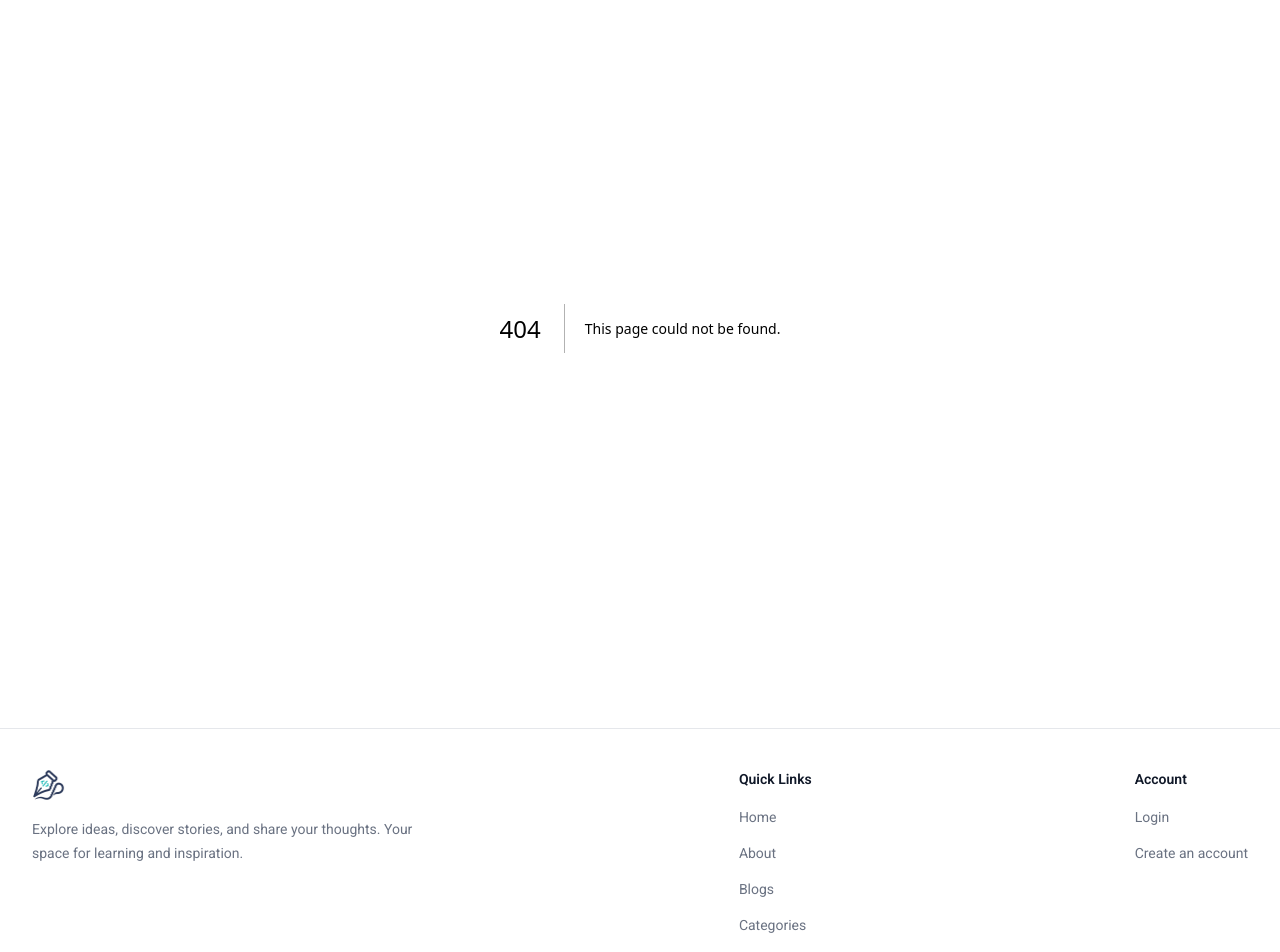
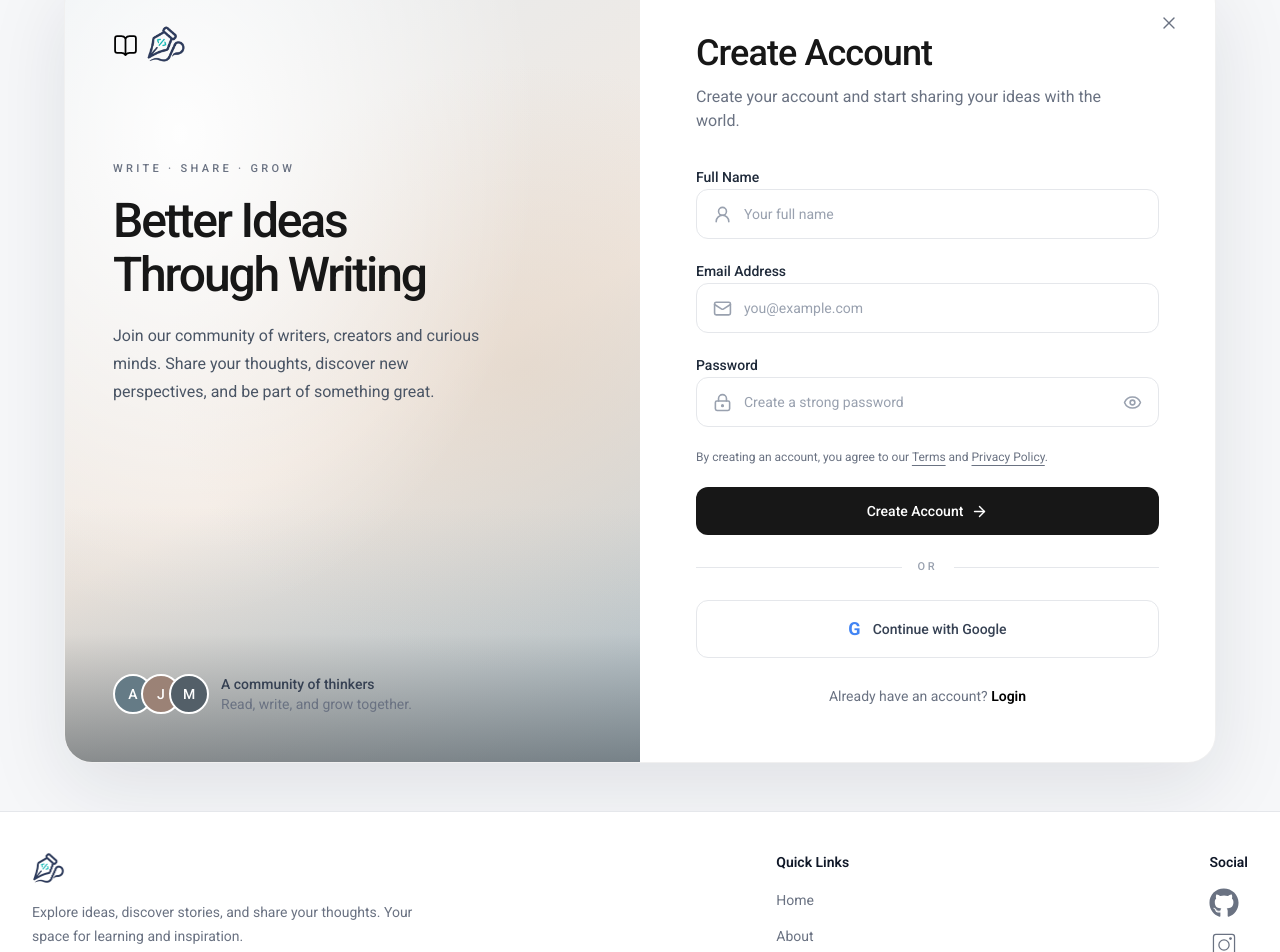
Before and after one commit to nrd00/devpen, a Next.js app: page /signup in a window 1280 px wide. Before the commit this address had no page. Shown: the part 153-1105 px from the top of the page. Built offline with nearby package versions, Linux system fonts and the light colour scheme.

Commit message:
Modify footer and logi,signup and forget password

```diff
--- /dev/null
+++ b/app/(auth)/forgot-password/page.tsx
@@ -0,0 +1,6 @@
+import AuthForm from "@/components/AuthForm";
+
+
+export default function ForgotPasswordPage() {
+  return <AuthForm mode="forgot-password" />;
+}
--- /dev/null
+++ b/app/(auth)/login/page.tsx
@@ -0,0 +1,5 @@
+import AuthForm from "@/components/AuthForm";
+
+export default function LoginPage() {
+  return <AuthForm mode="login" />;
+}
--- /dev/null
+++ b/app/(auth)/reset-password/page.tsx
@@ -0,0 +1,5 @@
+import AuthForm from "@/components/AuthForm";
+
+export default function ResetPage() {
+  return <AuthForm mode="reset-password" />;
+}
--- /dev/null
+++ b/app/(auth)/signup/page.tsx
@@ -0,0 +1,5 @@
+import AuthForm from "@/components/AuthForm";
+
+export default function SignUpPage() {
+  return <AuthForm mode="signup" />;
+}
--- a/app/authform/page.tsx
+++ b/components/AuthForm.tsx
@@ -1,9 +1,9 @@
 "use client";
 
-import { useState } from "react";
+import { useState, type FormEvent } from "react";
 import Link from "next/link";
 import { useRouter } from "next/navigation";
-import { useAuth } from "../context/AuthContext";
+import { useAuth } from "@/app/context/AuthContext";
 import {
   ArrowRight,
   BookOpen,
@@ -14,41 +14,106 @@ import {
   UserRound,
   X,
 } from "lucide-react";
+import Logo from "/assets/logo.png";
+import Image from "next/image";
 
-const modes = ["Login", "Sign Up", "Reset Password"];
+type AuthMode = "login" | "signup" | "forgot-password" | "reset-password";
 
-export default function AuthForm() {
+type AuthFormProps = {
+  mode: AuthMode;
+};
+
+export default function AuthForm({ mode }: AuthFormProps) {
   const router = useRouter();
   const { login } = useAuth();
 
-  const [mode, setMode] = useState("Login");
   const [showPassword, setShowPassword] = useState(false);
   const [remember, setRemember] = useState(true);
 
-  const isLogin = mode === "Login";
-  const isSignup = mode === "Sign Up";
-  const isReset = mode === "Reset Password";
-
+  const [name, setName] = useState("");
   const [email, setEmail] = useState("");
   const [password, setPassword] = useState("");
+  const [confirmPassword, setConfirmPassword] = useState("");
+
   const [error, setError] = useState("");
+  const [message, setMessage] = useState("");
 
-  function changeMode(nextMode: string) {
-    setMode(nextMode);
-    setShowPassword(false);
-  }
+  const isLogin = mode === "login";
+  const isSignup = mode === "signup";
+  const isForgotPassword = mode === "forgot-password";
+  const isResetPassword = mode === "reset-password";
 
-  function handleSubmit(e: React.SubmitEvent<HTMLFormElement>) {
+  const showPasswordFields = isLogin || isSignup || isResetPassword;
+
+  const title = {
+    login: "Welcome Back",
+    signup: "Create Account",
+    "forgot-password": "Forgot Password?",
+    "reset-password": "Set New Password",
+  }[mode];
+
+  const description = {
+    login:
+      "Sign in to your account to continue reading and writing amazing stories.",
+    signup:
+      "Create your account and start sharing your ideas with the world.",
+    "forgot-password":
+      "Enter your email address and we'll help you recover your account.",
+    "reset-password":
+      "Choose a new password to secure your account.",
+  }[mode];
+
+  const submitLabel = {
+    login: "Login",
+    signup: "Create Account",
+    "forgot-password": "Send Reset Link",
+    "reset-password": "Update Password",
+  }[mode];
+
+  function handleSubmit(e: FormEvent<HTMLFormElement>) {
     e.preventDefault();
+
     setError("");
+    setMessage("");
 
+    if (isLogin) {
       const success = login(email.trim(), password);
 
       if (success) {
-      alert("Login successful!");
         router.replace("/admin");
       } else {
         setError("Invalid email or password.");
+      }
+
+      return;
+    }
+
+    if (isSignup) {
+      // Connect this form to your registration API when it is ready.
+      setError(
+        "Account registration is not connected yet. Please try again later.",
+      );
+      return;
+    }
+
+    if (isForgotPassword) {
+      // Connect this form to your password-reset email API.
+      setError(
+        "Password recovery is not connected yet. Please try again later.",
+      );
+      return;
+    }
+
+    if (isResetPassword) {
+      if (password !== confirmPassword) {
+        setError("Passwords do not match.");
+        return;
+      }
+
+      // A real implementation must validate a reset token on the server.
+      setError(
+        "Password updating is not connected yet. Please use the password-reset API when it is available.",
+      );
     }
   }
 
@@ -57,22 +122,20 @@ export default function AuthForm() {
       <div className="mx-auto grid w-full max-w-6xl overflow-hidden rounded-[28px] border border-black/6 bg-white shadow-[0_24px_80px_rgba(20,30,50,0.10)] lg:min-h-172.5 lg:grid-cols-2">
         {/* Left: Editorial panel */}
         <section className="relative flex min-h-85 flex-col overflow-hidden bg-[#e9edf0] p-7 sm:p-10 lg:min-h-172.5 lg:p-12">
-          {/* Decorative background */}
           <div className="absolute inset-0 bg-[radial-gradient(ellipse_at_20%_20%,rgba(255,255,255,0.95),transparent_55%),radial-gradient(ellipse_at_80%_50%,rgba(224,210,196,0.6),transparent_55%),linear-gradient(150deg,#e5ebef,#f2e9e1_55%,#b9c8d0)]" />
 
+          {/* Logo */}
           <div className="relative z-10 flex items-center gap-2">
             <BookOpen size={25} strokeWidth={1.7} />
-            {/* Logo */}
-            <Link
-              href="/"
-              className="text-2xl font-medium text-black sm:text-3xl hover:text-gray-500"
+
+            <p
+              className="w-10 h-10 font-medium text-black transition hover:text-gray-500 sm:text-3xl"
             >
-              dev
-              <span className="text-red-500 text-5xl">.</span>
-              <span>pen</span>
-            </Link>
+              <Image src={Logo} alt="Logo"/>
+            </p>
           </div>
 
+          {/* Introduction */}
           <div className="relative z-10 mt-12 max-w-md sm:mt-16 lg:mt-24">
             <p className="mb-4 text-[11px] font-medium tracking-[0.3em] text-gray-500">
               WRITE · SHARE · GROW
@@ -91,9 +154,10 @@ export default function AuthForm() {
             </p>
           </div>
 
-          {/* Decorative desk illustration */}
+          {/* Decorative background */}
           <div className="pointer-events-none absolute inset-x-0 bottom-0 h-48 bg-linear-to-t from-[#343b40]/50 via-[#7d8b91]/15 to-transparent sm:h-64" />
 
+          {/* Community */}
           <div className="relative z-10 mt-auto pt-12">
             <div className="flex items-center gap-3">
               <div className="flex -space-x-3">
@@ -101,7 +165,11 @@ export default function AuthForm() {
                   <div
                     key={initial}
                     className={`flex size-10 items-center justify-center rounded-full border-2 border-white text-sm font-medium text-white ${
-                      ["bg-[#657b86]", "bg-[#9b8276]", "bg-[#535f68]"][index]
+                      [
+                        "bg-[#657b86]",
+                        "bg-[#9b8276]",
+                        "bg-[#535f68]",
+                      ][index]
                     }`}
                   >
                     {initial}
@@ -111,7 +179,9 @@ export default function AuthForm() {
 
               <div className="text-sm leading-5 text-gray-700">
                 <p className="font-medium">A community of thinkers</p>
-                <p className="text-gray-500">Read, write, and grow together.</p>
+                <p className="text-gray-500">
+                  Read, write, and grow together.
+                </p>
               </div>
             </div>
           </div>
@@ -127,42 +197,14 @@ export default function AuthForm() {
             <X size={20} strokeWidth={1.6} />
           </Link>
 
-          <div className="mb-8 mt-7 sm:mb-10 sm:mt-0">
-            {/* Mode selector */}
-            <div className="grid grid-cols-3 rounded-full bg-[#f4f5f7] p-1">
-              {modes.map((item) => (
-                <button
-                  key={item}
-                  type="button"
-                  onClick={() => changeMode(item)}
-                  className={`rounded-full px-2 py-3 text-xs transition-all duration-200 sm:text-sm ${
-                    mode === item
-                      ? "bg-[#171717] font-medium text-white shadow-sm"
-                      : "text-gray-600 hover:text-black"
-                  }`}
-                >
-                  {item}
-                </button>
-              ))}
-            </div>
-          </div>
-
           {/* Heading */}
-          <div className="mb-7">
+          <div className="mb-7 mt-7 sm:mb-8 sm:mt-0">
             <h2 className="text-3xl font-medium tracking-tight text-[#171717] sm:text-4xl">
-              {isLogin
-                ? "Welcome Back"
-                : isSignup
-                  ? "Create Account"
-                  : "Reset Password"}
+              {title}
             </h2>
 
             <p className="mt-3 max-w-md text-sm leading-6 text-gray-500 sm:text-base">
-              {isLogin
-                ? "Sign in to your account to continue reading and writing amazing stories."
-                : isSignup
-                  ? "Create your account and start sharing your ideas with the world."
-                  : "Enter your email address and we'll help you get back into your account."}
+              {description}
             </p>
           </div>
 
@@ -178,7 +220,11 @@ export default function AuthForm() {
                 </label>
 
                 <div className="flex items-center gap-3 rounded-xl border border-gray-200 px-4 transition focus-within:border-gray-500 focus-within:ring-2 focus-within:ring-black/5">
-                  <UserRound size={19} className="shrink-0 text-gray-400" />
+                  <UserRound
+                    size={19}
+                    className="shrink-0 text-gray-400"
+                  />
+
                   <input
                     id="name"
                     name="name"
@@ -186,6 +232,8 @@ export default function AuthForm() {
                     autoComplete="name"
                     placeholder="Your full name"
                     required
+                    value={name}
+                    onChange={(e) => setName(e.target.value)}
                     className="w-full bg-transparent py-3.5 text-sm outline-none placeholder:text-gray-400"
                   />
                 </div>
@@ -193,6 +241,7 @@ export default function AuthForm() {
             )}
 
             {/* Email */}
+            {!isResetPassword && (
               <div className="space-y-2">
                 <label
                   htmlFor="email"
@@ -203,6 +252,7 @@ export default function AuthForm() {
 
                 <div className="flex items-center gap-3 rounded-xl border border-gray-200 px-4 transition focus-within:border-gray-500 focus-within:ring-2 focus-within:ring-black/5">
                   <Mail size={19} className="shrink-0 text-gray-400" />
+
                   <input
                     id="email"
                     name="email"
@@ -216,49 +266,89 @@ export default function AuthForm() {
                   />
                 </div>
               </div>
+            )}
 
             {/* Password */}
-            {!isReset && (
+            {showPasswordFields && (
               <div className="space-y-2">
                 <label
                   htmlFor="password"
                   className="text-sm font-medium text-gray-800"
                 >
-                  Password
+                  {isResetPassword ? "New Password" : "Password"}
                 </label>
 
                 <div className="flex items-center gap-3 rounded-xl border border-gray-200 px-4 transition focus-within:border-gray-500 focus-within:ring-2 focus-within:ring-black/5">
-                  <LockKeyhole size={19} className="shrink-0 text-gray-400" />
+                  <LockKeyhole
+                    size={19}
+                    className="shrink-0 text-gray-400"
+                  />
 
                   <input
                     id="password"
                     name="password"
                     type={showPassword ? "text" : "password"}
                     autoComplete={
-                      isSignup ? "new-password" : "current-password"
+                      isLogin ? "current-password" : "new-password"
                     }
                     placeholder={
-                      isSignup
-                        ? "Create a strong password"
-                        : "Enter your password"
+                      isLogin
+                        ? "Enter your password"
+                        : "Create a strong password"
                     }
                     minLength={8}
                     required
-                    className="w-full bg-transparent py-3.5 text-sm outline-none placeholder:text-gray-400"
                     value={password}
                     onChange={(e) => setPassword(e.target.value)}
+                    className="w-full bg-transparent py-3.5 text-sm outline-none placeholder:text-gray-400"
                   />
 
                   <button
                     type="button"
-                    onClick={() => setShowPassword(!showPassword)}
+                    onClick={() => setShowPassword((previous) => !previous)}
                     aria-label={
                       showPassword ? "Hide password" : "Show password"
                     }
                     className="shrink-0 text-gray-400 transition hover:text-black"
                   >
-                    {showPassword ? <EyeOff size={19} /> : <Eye size={19} />}
+                    {showPassword ? (
+                      <EyeOff size={19} />
+                    ) : (
+                      <Eye size={19} />
+                    )}
                   </button>
+                </div>
+              </div>
+            )}
+
+            {/* Confirm password */}
+            {isResetPassword && (
+              <div className="space-y-2">
+                <label
+                  htmlFor="confirmPassword"
+                  className="text-sm font-medium text-gray-800"
+                >
+                  Confirm New Password
+                </label>
+
+                <div className="flex items-center gap-3 rounded-xl border border-gray-200 px-4 transition focus-within:border-gray-500 focus-within:ring-2 focus-within:ring-black/5">
+                  <LockKeyhole
+                    size={19}
+                    className="shrink-0 text-gray-400"
+                  />
+
+                  <input
+                    id="confirmPassword"
+                    name="confirmPassword"
+                    type={showPassword ? "text" : "password"}
+                    autoComplete="new-password"
+                    placeholder="Confirm your new password"
+                    minLength={8}
+                    required
+                    value={confirmPassword}
+                    onChange={(e) => setConfirmPassword(e.target.value)}
+                    className="w-full bg-transparent py-3.5 text-sm outline-none placeholder:text-gray-400"
+                  />
                 </div>
               </div>
             )}
@@ -276,46 +366,62 @@ export default function AuthForm() {
                   Remember me
                 </label>
 
-                <button
-                  type="button"
-                  onClick={() => changeMode("Reset Password")}
+                <Link
+                  href="/forgot-password"
                   className="font-medium text-gray-800 transition hover:text-gray-500"
                 >
                   Forgot password?
-                </button>
+                </Link>
               </div>
             )}
 
+            {/* Terms */}
             {isSignup && (
               <p className="text-xs leading-5 text-gray-500">
                 By creating an account, you agree to our{" "}
-                <Link href="/terms" className="underline underline-offset-4">
+                <Link
+                  href="/terms"
+                  className="underline underline-offset-4"
+                >
                   Terms
                 </Link>{" "}
                 and{" "}
-                <Link href="/privacy" className="underline underline-offset-4">
+                <Link
+                  href="/privacy"
+                  className="underline underline-offset-4"
+                >
                   Privacy Policy
                 </Link>
                 .
               </p>
             )}
 
+            {/* Error message */}
             {error && (
-              <p role="alert" className="text-sm text-red-600">
+              <p
+                role="alert"
+                className="rounded-lg bg-red-50 px-3 py-2 text-sm text-red-600"
+              >
                 {error}
               </p>
             )}
 
-            {/* Primary action */}
+            {/* Success message */}
+            {message && (
+              <p
+                role="status"
+                className="rounded-lg bg-green-50 px-3 py-2 text-sm text-green-700"
+              >
+                {message}
+              </p>
+            )}
+
+            {/* Submit button */}
             <button
               type="submit"
               className="group flex w-full items-center justify-center gap-2 rounded-xl bg-[#171717] px-5 py-3.5 text-sm font-medium text-white transition duration-200 hover:bg-black focus-visible:outline-none focus-visible:ring-2 focus-visible:ring-black focus-visible:ring-offset-2"
             >
-              {isLogin
-                ? "Login"
-                : isSignup
-                  ? "Create Account"
-                  : "Send Reset Link"}
+              {submitLabel}
 
               <ArrowRight
                 size={17}
@@ -324,19 +430,24 @@ export default function AuthForm() {
             </button>
           </form>
 
-          {/* Divider and social sign-in */}
-          {!isReset && (
+          {/* Social sign-in placeholder */}
+          {(isLogin || isSignup) && (
             <>
               <div className="my-6 flex items-center gap-4">
                 <div className="h-px flex-1 bg-gray-200" />
+
                 <span className="text-[11px] font-medium tracking-[0.25em] text-gray-400">
                   OR
                 </span>
+
                 <div className="h-px flex-1 bg-gray-200" />
               </div>
 
               <button
                 type="button"
+                onClick={() =>
+                  setError("Google sign-in has not been configured yet.")
+                }
                 className="flex w-full items-center justify-center gap-3 rounded-xl border border-gray-200 px-4 py-3.5 text-sm font-medium text-gray-700 transition hover:border-gray-400 hover:bg-gray-50"
               >
                 <span className="text-lg font-bold text-[#4285F4]">G</span>
@@ -345,40 +456,53 @@ export default function AuthForm() {
             </>
           )}
 
-          {/* Bottom switch */}
+          {/* Navigation between authentication pages */}
           <div className="mt-7 text-center text-sm text-gray-500">
-            {isLogin ? (
+            {isLogin && (
               <>
-                Don&apost have an account?{" "}
-                <button
-                  type="button"
-                  onClick={() => changeMode("Sign Up")}
+                Don{"'"}t have an account?{" "}
+                <Link
+                  href="/signup"
                   className="font-semibold text-black hover:underline"
                 >
                   Sign up
-                </button>
+                </Link>
               </>
-            ) : isSignup ? (
+            )}
+
+            {isSignup && (
               <>
                 Already have an account?{" "}
-                <button
-                  type="button"
-                  onClick={() => changeMode("Login")}
+                <Link
+                  href="/login"
                   className="font-semibold text-black hover:underline"
                 >
                   Login
-                </button>
+                </Link>
               </>
-            ) : (
+            )}
+
+            {isForgotPassword && (
               <>
                 Remember your password?{" "}
-                <button
-                  type="button"
-                  onClick={() => changeMode("Login")}
+                <Link
+                  href="/login"
                   className="font-semibold text-black hover:underline"
                 >
                   Back to login
-                </button>
+                </Link>
+              </>
+            )}
+
+            {isResetPassword && (
+              <>
+                Back to{" "}
+                <Link
+                  href="/login"
+                  className="font-semibold text-black hover:underline"
+                >
+                  login
+                </Link>
               </>
             )}
           </div>
--- a/components/Button.tsx
+++ b/components/Button.tsx
@@ -4,7 +4,7 @@ import { ArrowUpRight } from "lucide-react";
 export default function Button() {
   return (
     <Link
-      href="/authform"
+      href="/login"
       className="group inline-flex items-center justify-center gap-2
         rounded-full border border-black/15 px-5 py-2
         text-sm font-medium text-black
--- a/components/Footer.tsx
+++ b/components/Footer.tsx
@@ -1,6 +1,10 @@
 import Link from "next/link";
 import Image from "next/image";
 import Logo from "/assets/logo.png";
+import { CiLinkedin } from "react-icons/ci";
+import { CiFacebook } from "react-icons/ci";
+import { CiInstagram } from "react-icons/ci";
+import { FaGithub } from "react-icons/fa";
 
 const footerLinks = [
   { name: "Home", href: "/" },
@@ -51,23 +55,42 @@ const Footer = () => {
 
           {/* Account links */}
           <div>
-            <h3 className="text-sm font-semibold text-gray-900">Account</h3>
+            <h3 className="text-sm font-semibold text-gray-900">Social</h3>
 
             <ul className="mt-4 space-y-3">
               <li>
                 <Link
-                  href="/login"
-                  className="text-sm text-gray-500 transition hover:text-gray-700"
+                  href=""
+                  className="text-3xl text-gray-500 transition hover:text-gray-700"
                 >
-                  Login
+                  <FaGithub />
+
                 </Link>
               </li>
               <li>
                 <Link
-                  href="/signup"
-                  className="text-sm text-gray-500 transition hover:text-gray-700"
+                  href=""
+                  className="text-3xl text-gray-500 transition hover:text-gray-700"
                 >
-                  Create an account
+                  <CiInstagram />
+                </Link>
+              </li>
+
+              <li>
+                <Link
+                  href=""
+                  className="text-3xl text-gray-500 transition hover:text-gray-700"
+                >
+                  <CiFacebook />
+                </Link>
+              </li>
+
+              <li>
+                <Link
+                  href=""
+                  className="text-3xl text-gray-500 transition hover:text-gray-700"
+                >
+                  <CiLinkedin />
                 </Link>
               </li>
             </ul>
--- a/components/Navbar.tsx
+++ b/components/Navbar.tsx
@@ -41,13 +41,12 @@ export default function Navbar() {
         aria-label="Main navigation"
       >
         {/* Logo */}
-        <Link
-          href="/"
+        <a
           onClick={() => setIsOpen(false)}
           className="shrink-0 text-2xl font-medium tracking-tight text-black sm:text-3xl hover:text-gray-500"
         >
           <Image src={Logo} alt="Company Logo" className="h-10 w-auto" />
-        </Link>
+        </a>
 
         {/* Desktop Navigation */}
         <div className="hidden items-center gap-6 sm:flex md:gap-9">
--- a/package.json
+++ b/package.json
@@ -12,7 +12,8 @@
     "lucide-react": "^1.60.0",
     "next": "16.4.2",
     "react": "19.3.0",
-    "react-dom": "19.3.0"
+    "react-dom": "19.3.0",
+    "react-icons": "^5.7.0"
   },
   "devDependencies": {
     "@tailwindcss/turbopack": "^4",
```
Also changed, not shown: app/(auth)/layout.tsx (added, +7 -0 lines), 1 other file (tests, documents, lock files or other folders). Lines whose indentation alone changed are shown as unchanged.
